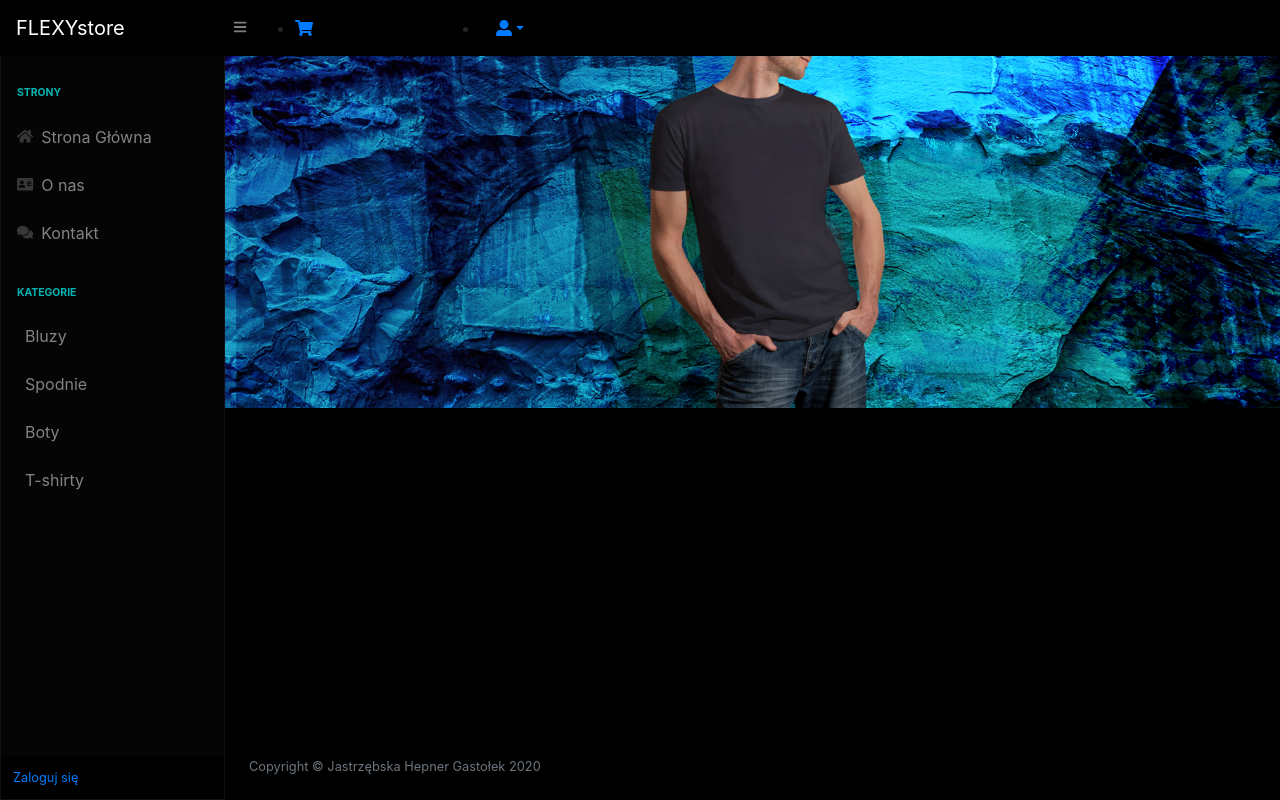
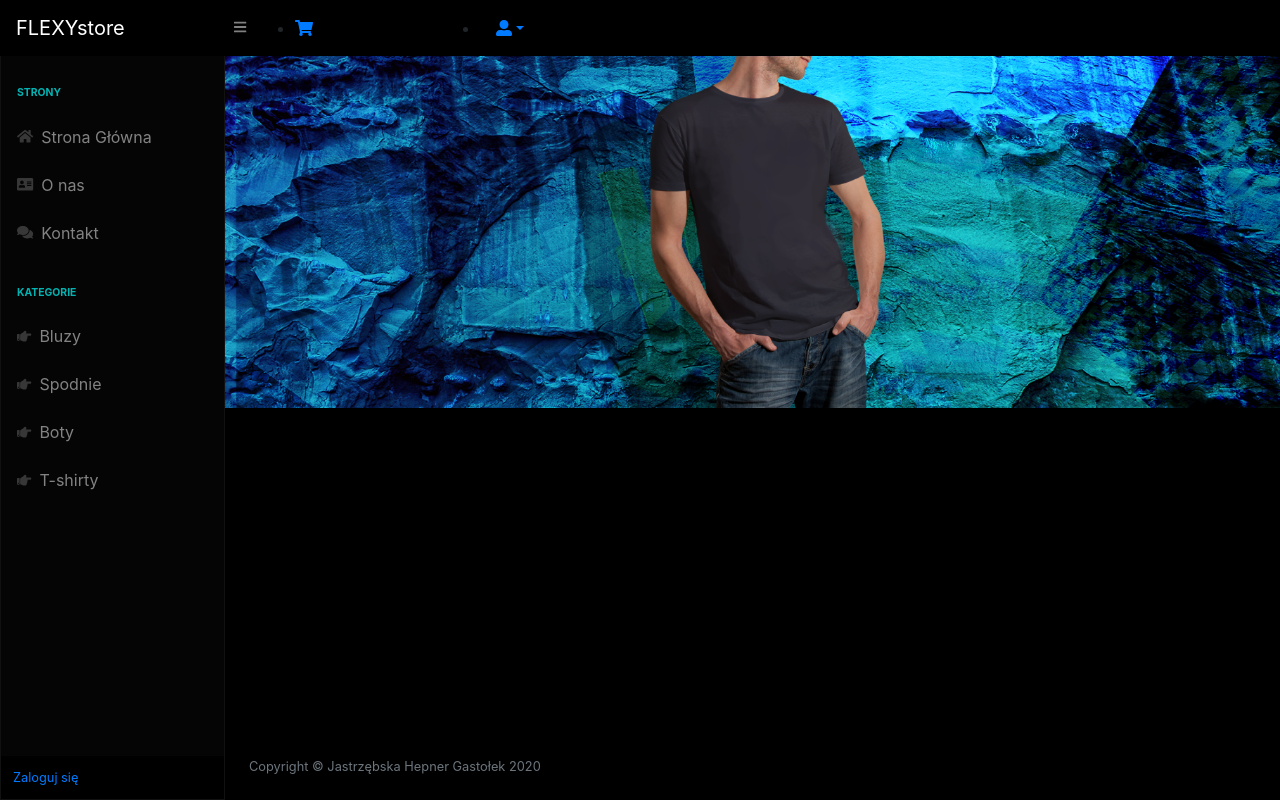
Before and after one commit to Projekt-baza/Sklep, a PHP site: page /STORE/index.php in a window 1280 px wide. Run offline with PHP 8.4, Linux system fonts and the light colour scheme; data comes from the database, SQL or seed files in the repository; data that the repository does not hold is empty; some libraries are stand-ins or nearby versions.

Commit message:
ikonki kategorii

```diff
--- a/STORE/home.php
+++ b/STORE/home.php
@@ -88,7 +88,7 @@ $ka = $kat->fetchAll(PDO::FETCH_ASSOC);
                             <div class="sb-sidenav-menu-heading">Kategorie</div>
                             <?php foreach($ka as $kate):?>
                             <a class="nav-link" href="index.php?page=kat&id_kategoria=<?=$kate['id_kategoria']?>">
-                                <div class="sb-nav-link-icon"></div>
+                                <div class="sb-nav-link-icon"><i class="fas fa-hand-point-right"></i></div>
                                 <?=$kate['nazwa']?>
                             </a>
                             <?php endforeach; ?>
```
